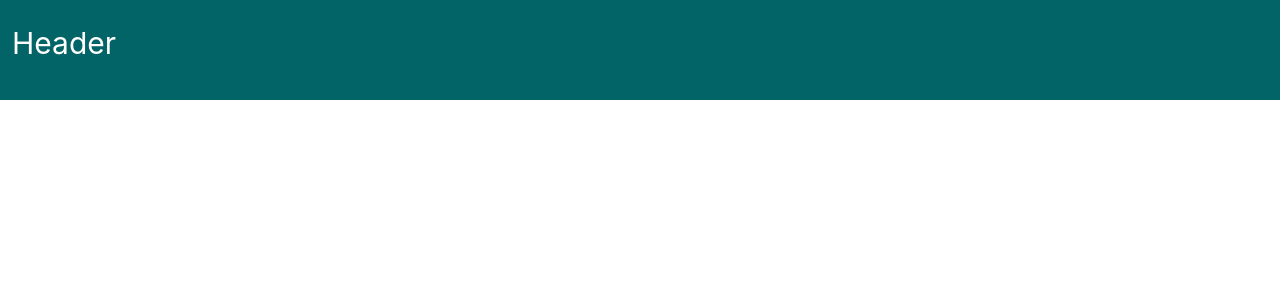
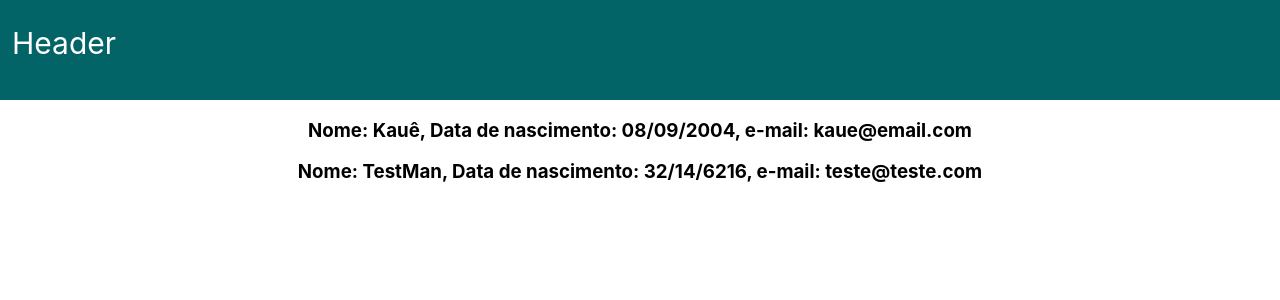
Before and after one commit to Kaue-C-Matos/projeto-react, a React (Create React App) app: page / in a window 1280 px wide. Shown: the top 300 px of the page. Built offline with nearby package versions, Linux system fonts and the light colour scheme.

Commit message:
Foi adicionado um array de usuários, que é lido e apresentado na tela

```diff
--- a/src/App.js
+++ b/src/App.js
@@ -1,10 +1,13 @@
 import './App.css';
+import UserInfo from './components/UserInfo';
 import Header from './components/header';
 
 function App() {
   return (
     <div className="App">
         <Header />
+        <UserInfo name="Kauê" birthday="08/09/2004" email="kaue@email.com"/>
+        <UserInfo name="TestMan" birthday="32/14/6216" email="teste@teste.com"/>
     </div>
   );
 }
--- /dev/null
+++ b/src/components/UserInfo.css
@@ -0,0 +1,4 @@
+.userContainer{
+    margin: 10px;
+    color: black;
+}
--- /dev/null
+++ b/src/components/UserInfo.js
@@ -0,0 +1,11 @@
+import "./UserInfo.css"
+
+const UserInfo = ({name, birthday, email}) =>{
+    return(
+        <div className="userContainer">
+            <h3>Nome: {name}, Data de nascimento: {birthday}, e-mail: {email} </h3>
+        </div>
+    )
+}
+
+export default UserInfo
```
